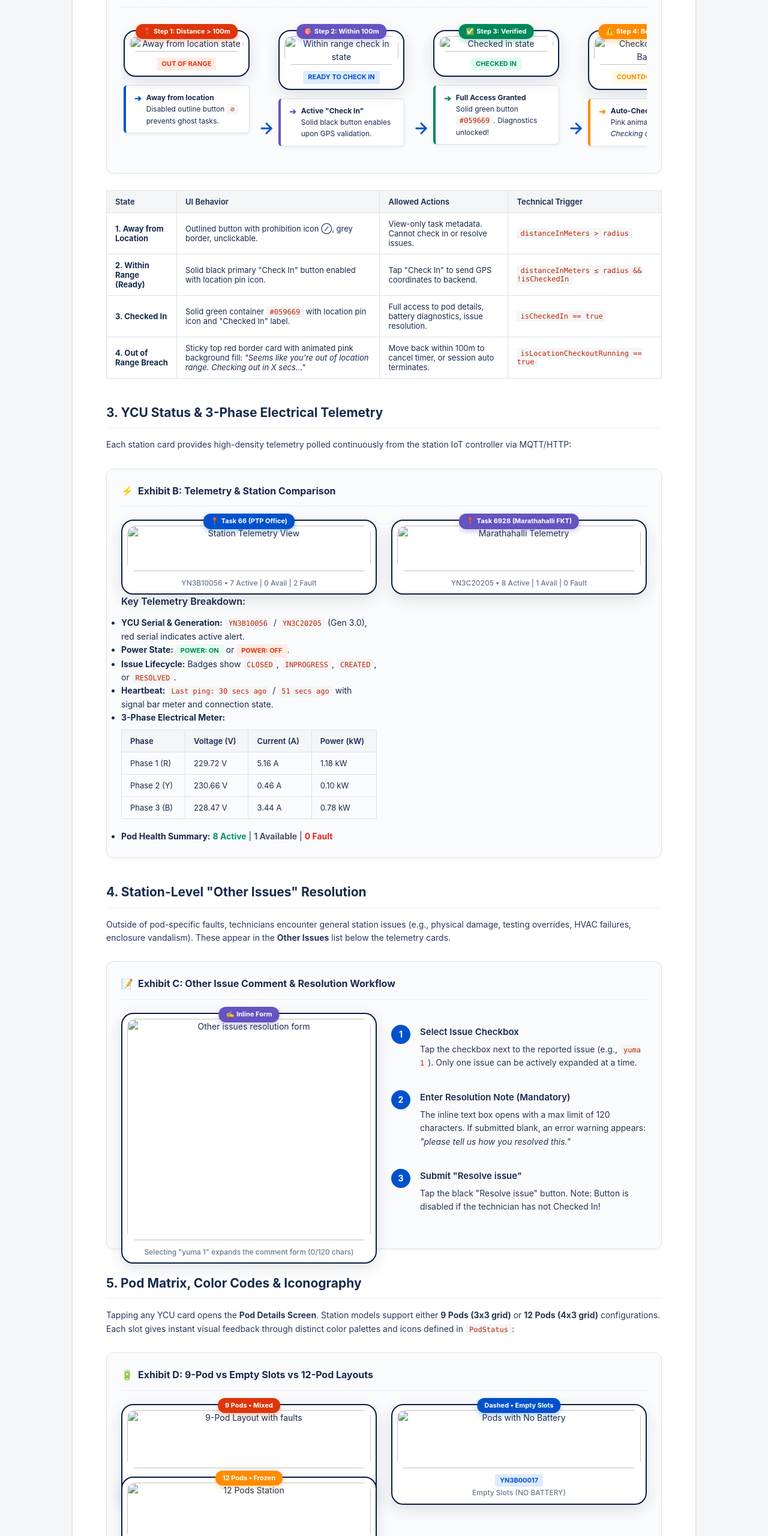
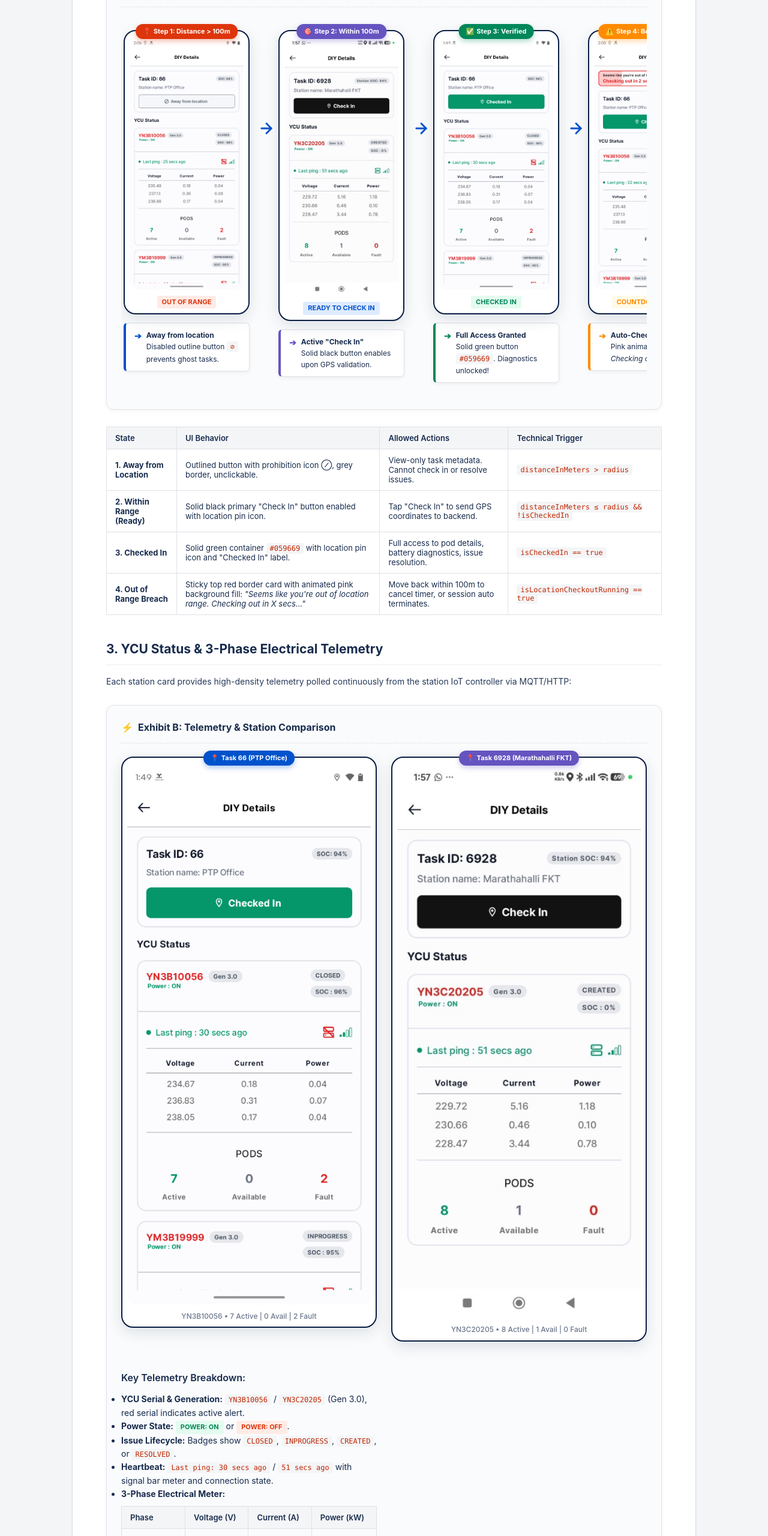
Before and after one commit to yuma-energy/app-walkthrough, a plain HTML site: page index.html in a window 1280 px wide. Shown: the part 869-3429 px from the top of the page at 60% size. Drawn offline with Linux system fonts and the light colour scheme.

Commit message:
Update README and index.html for DIY Alerts & YCU Task Management walkthrough with detailed sections and image path corrections

```diff
--- a/index.html
+++ b/index.html
@@ -471,7 +471,7 @@
                                 <span class="floating-pill pill-danger">
                                     <span>📍</span> Step 1: Distance &gt; 100m
                                 </span>
-                                <img src="assets/media_1791445853955.png" class="phone-screen" onclick="openLightbox(this.src)" alt="Away from location state">
+                                <img src="./diy-alert-and-task-management/assets/media_1791445853955.png" class="phone-screen" onclick="openLightbox(this.src)" alt="Away from location state">
                                 <div class="phone-caption">
                                     <span class="status-lozenge status-danger">Out of Range</span>
                                 </div>
@@ -499,7 +499,7 @@
                                 <span class="floating-pill pill-purple">
                                     <span>🎯</span> Step 2: Within 100m
                                 </span>
-                                <img src="assets/media_1791448206676.jpg" class="phone-screen" onclick="openLightbox(this.src)" alt="Within range check in state">
+                                <img src="./diy-alert-and-task-management/assets/media_1791448206676.jpg" class="phone-screen" onclick="openLightbox(this.src)" alt="Within range check in state">
                                 <div class="phone-caption">
                                     <span class="status-lozenge status-info">Ready to Check In</span>
                                 </div>
@@ -527,7 +527,7 @@
                                 <span class="floating-pill pill-success">
                                     <span>✅</span> Step 3: Verified
                                 </span>
-                                <img src="assets/media_1791445816173.png" class="phone-screen" onclick="openLightbox(this.src)" alt="Checked in state">
+                                <img src="./diy-alert-and-task-management/assets/media_1791445816173.png" class="phone-screen" onclick="openLightbox(this.src)" alt="Checked in state">
                                 <div class="phone-caption">
                                     <span class="status-lozenge status-success">Checked In</span>
                                 </div>
@@ -555,7 +555,7 @@
                                 <span class="floating-pill pill-warning">
                                     <span>⚠️</span> Step 4: Boundary Breach
                                 </span>
-                                <img src="assets/media_1791445853938.png" class="phone-screen" onclick="openLightbox(this.src)" alt="Checkout Warning Banner">
+                                <img src="./diy-alert-and-task-management/assets/media_1791445853938.png" class="phone-screen" onclick="openLightbox(this.src)" alt="Checkout Warning Banner">
                                 <div class="phone-caption">
                                     <span class="status-lozenge status-warning">Countdown Alert</span>
                                 </div>
@@ -626,7 +626,7 @@
                             <span class="floating-pill">
                                 <span>📍</span> Task 66 (PTP Office)
                             </span>
-                            <img src="assets/media_1791445816173.png" class="phone-screen" onclick="openLightbox(this.src)" alt="Station Telemetry View">
+                            <img src="./diy-alert-and-task-management/assets/media_1791445816173.png" class="phone-screen" onclick="openLightbox(this.src)" alt="Station Telemetry View">
                             <div class="phone-caption">
                                 YN3B10056 • 7 Active | 0 Avail | 2 Fault
                             </div>
@@ -636,7 +636,7 @@
                             <span class="floating-pill pill-purple">
                                 <span>📍</span> Task 6928 (Marathahalli FKT)
                             </span>
-                            <img src="assets/media_1791448206676.jpg" class="phone-screen" onclick="openLightbox(this.src)" alt="Marathahalli Telemetry">
+                            <img src="./diy-alert-and-task-management/assets/media_1791448206676.jpg" class="phone-screen" onclick="openLightbox(this.src)" alt="Marathahalli Telemetry">
                             <div class="phone-caption">
                                 YN3C20205 • 8 Active | 1 Avail | 0 Fault
                             </div>
@@ -687,7 +687,7 @@
                             <span class="floating-pill pill-purple">
                                 <span>✍️</span> Inline Form
                             </span>
-                            <img src="assets/media_1791445816172.png" class="phone-screen" onclick="openLightbox(this.src)" alt="Other issues resolution form">
+                            <img src="./diy-alert-and-task-management/assets/media_1791445816172.png" class="phone-screen" onclick="openLightbox(this.src)" alt="Other issues resolution form">
                             <div class="phone-caption">
                                 Selecting "yuma 1" expands the comment form (0/120 chars)
                             </div>
@@ -734,7 +734,7 @@
                     <div class="exhibit-grid">
                         <div class="phone-mockup">
                             <span class="floating-pill pill-danger">9 Pods • Mixed</span>
-                            <img src="assets/media_1791445816184.png" class="phone-screen" onclick="openLightbox(this.src)" alt="9-Pod Layout with faults">
+                            <img src="./diy-alert-and-task-management/assets/media_1791445816184.png" class="phone-screen" onclick="openLightbox(this.src)" alt="9-Pod Layout with faults">
                             <div class="phone-caption">
                                 <span class="status-lozenge status-danger">9 Pods</span><br>
                                 Faulty &amp; Bin Issue Grid
@@ -742,7 +742,7 @@
                         </div>
                         <div class="phone-mockup">
                             <span class="floating-pill">Dashed • Empty Slots</span>
-                            <img src="assets/media_1791445853956.png" class="phone-screen" onclick="openLightbox(this.src)" alt="Pods with No Battery">
+                            <img src="./diy-alert-and-task-management/assets/media_1791445853956.png" class="phone-screen" onclick="openLightbox(this.src)" alt="Pods with No Battery">
                             <div class="phone-caption">
                                 <span class="status-lozenge status-info">YN3B00017</span><br>
                                 Empty Slots (NO BATTERY)
@@ -750,7 +750,7 @@
                         </div>
                         <div class="phone-mockup">
                             <span class="floating-pill pill-warning">12 Pods • Frozen</span>
-                            <img src="assets/media_1791445853957.png" class="phone-screen" onclick="openLightbox(this.src)" alt="12 Pods Station">
+                            <img src="./diy-alert-and-task-management/assets/media_1791445853957.png" class="phone-screen" onclick="openLightbox(this.src)" alt="12 Pods Station">
                             <div class="phone-caption">
                                 <span class="status-lozenge status-warning">12 Pods</span><br>
                                 POD FROZEN &amp; 12-Pod Station
@@ -832,14 +832,14 @@
                     <div class="exhibit-grid">
                         <div class="phone-mockup">
                             <span class="floating-pill">Tab 1: Pod Issues</span>
-                            <img src="assets/media_1791445816174.png" class="phone-screen" onclick="openLightbox(this.src)" alt="Pod Issues Tab">
+                            <img src="./diy-alert-and-task-management/assets/media_1791445816174.png" class="phone-screen" onclick="openLightbox(this.src)" alt="Pod Issues Tab">
                             <div class="phone-caption">
                                 Tab 1: Pod issues (e.g. "Battery not charging")
                             </div>
                         </div>
                         <div class="phone-mockup">
                             <span class="floating-pill pill-success">Tab 2: Telemetry</span>
-                            <img src="assets/media_1791445853939.png" class="phone-screen" onclick="openLightbox(this.src)" alt="Battery Diagnostics Tab">
+                            <img src="./diy-alert-and-task-management/assets/media_1791445853939.png" class="phone-screen" onclick="openLightbox(this.src)" alt="Battery Diagnostics Tab">
                             <div class="phone-caption">
                                 Tab 2: Real-time BMS Telemetry
                             </div>
@@ -906,7 +906,7 @@
                     <div class="exhibit-grid">
                         <div class="phone-mockup">
                             <span class="floating-pill">Resolve Only</span>
-                            <img src="assets/media_1791445853957.png" class="phone-screen" onclick="openLightbox(this.src)" alt="Resolve Enabled">
+                            <img src="./diy-alert-and-task-management/assets/media_1791445853957.png" class="phone-screen" onclick="openLightbox(this.src)" alt="Resolve Enabled">
                             <div class="phone-caption">
                                 <span class="status-lozenge status-info">Resolve Only</span><br>
                                 Resolve Active (Black), Deflect Disabled (Pink)
@@ -914,7 +914,7 @@
                         </div>
                         <div class="phone-mockup">
                             <span class="floating-pill pill-danger">Both Active (Red + Black)</span>
-                            <img src="assets/media_1791445876310.png" class="phone-screen" onclick="openLightbox(this.src)" alt="Both Enabled">
+                            <img src="./diy-alert-and-task-management/assets/media_1791445876310.png" class="phone-screen" onclick="openLightbox(this.src)" alt="Both Enabled">
                             <div class="phone-caption">
                                 <span class="status-lozenge status-danger">Both Active</span><br>
                                 DEFLECT (Active Red) + RESOLVE (Active Black)
@@ -922,7 +922,7 @@
                         </div>
                         <div class="phone-mockup">
                             <span class="floating-pill pill-warning">General Issues List</span>
-                            <img src="media_1791445876319.png" class="phone-screen" onclick="openLightbox(this.src)" alt="Assisted Mode Issue">
+                            <img src="./diy-alert-and-task-management/assets/media_1791445876319.png" class="phone-screen" onclick="openLightbox(this.src)" alt="Assisted Mode Issue">
                             <div class="phone-caption">
                                 <span class="status-lozenge status-warning">Issues</span><br>
                                 "Assisted mode not working"
```
Also changed, not shown: 1 other file.
